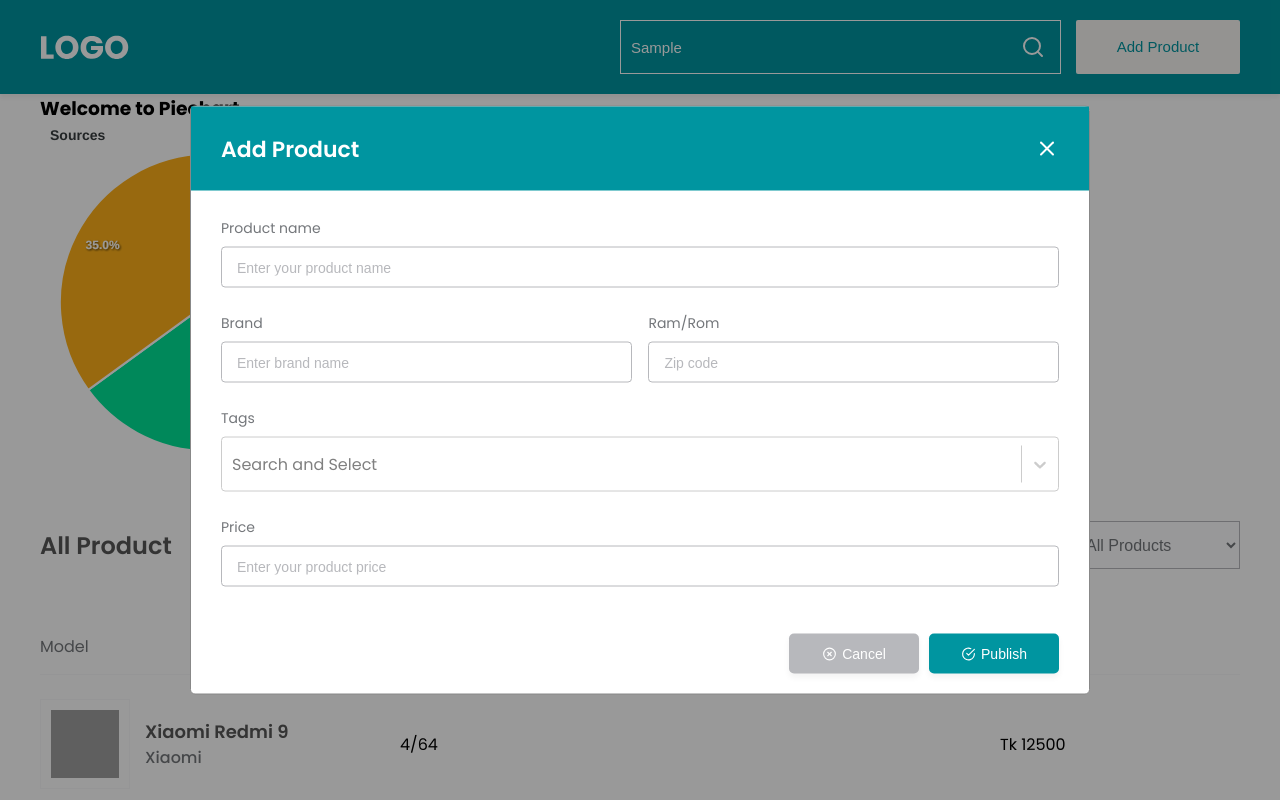
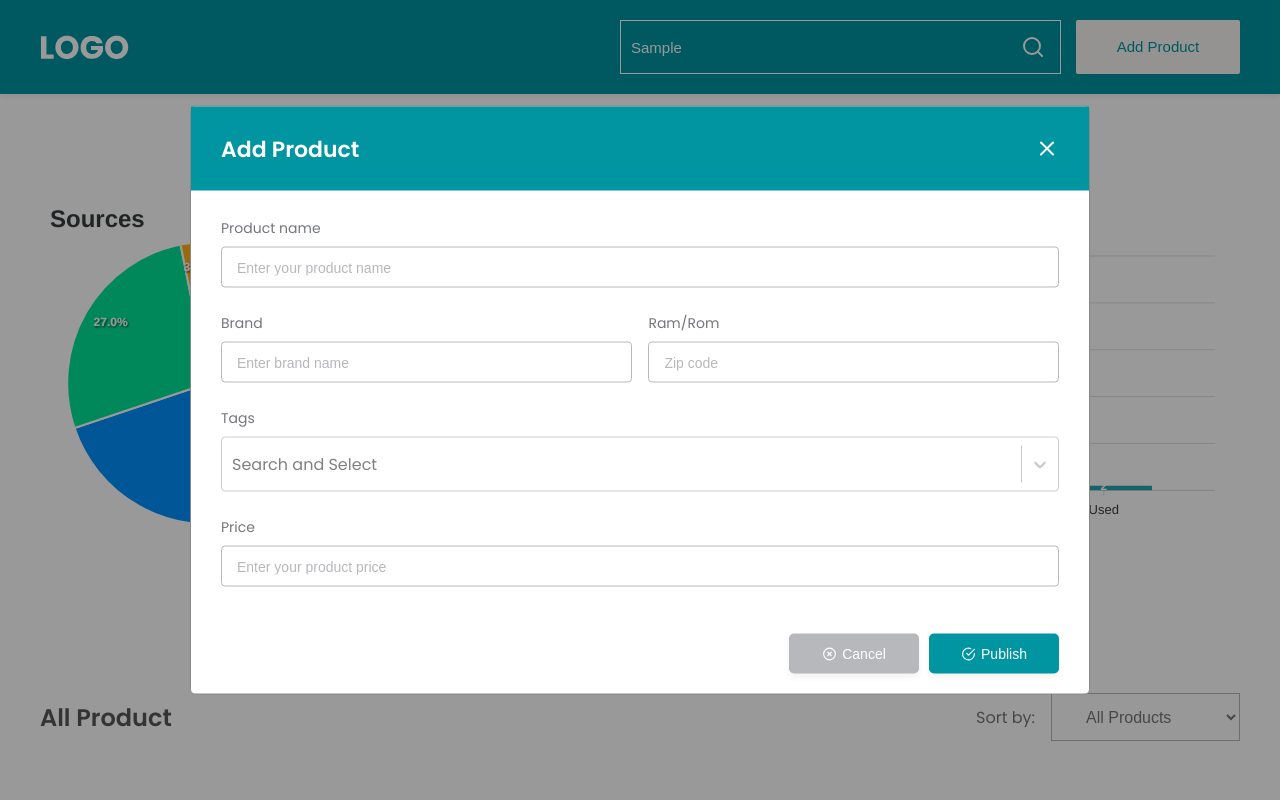
Before and after one commit to mhhasanmehedi/react-task, a React (Create React App) app: page / in a window 1280 px wide. Both pictures are taken after typing "Sample" into the empty fields and a click on the button "Add Product". Shown: the top 800 px of the page. Built offline with nearby package versions, Linux system fonts and the light colour scheme; grey boxes are pictures that could not be loaded.

Commit message:
added bar chart

```diff
--- a/package.json
+++ b/package.json
@@ -10,6 +10,7 @@
     "react": "^18.1.0",
     "react-apexcharts": "^1.4.0",
     "react-dom": "^18.1.0",
+    "react-modal-image": "^2.5.0",
     "react-scripts": "5.0.1",
     "react-select": "^5.3.2",
     "sass": "^1.52.1",
--- a/src/components/AddProductModal/AddProductModal.jsx
+++ b/src/components/AddProductModal/AddProductModal.jsx
@@ -19,8 +19,8 @@ const AddProductModal = ({ open, handleClose }) => {
     setSelectedOptions(data);
   }
   return (
-    <div class="modal" style={{ display: open ? "block" : "none" }}>
-      <div class="modal-content">
+    <div className="modal" style={{ display: open ? "block" : "none" }}>
+      <div className="modal-content">
         <div className="modal__top">
           <h3>Add Product</h3>
           <img src={Cross} alt="Cross icon" onClick={handleClose} />
--- /dev/null
+++ b/src/components/BarChart/BarChart.js
@@ -0,0 +1,43 @@
+import React from "react";
+import productData from "../../assets/data/data.json";
+import Chart from "react-apexcharts";
+import "./BarChart.scss";
+
+const BarChart = () => {
+  const official = productData.filter((ele) => ele.official_warranty === true);
+  const unofficial = productData.filter(
+    (ele) => ele.unofficial_warranty === true
+  );
+  const noWarranty = productData.filter((ele) => ele.no_warranty === true);
+  const usedPhone = productData.filter((ele) => ele.used_phone === true);
+  return (
+    <div className="barchart-container">
+      <Chart
+        type="bar"
+        width={706}
+        height={334}
+        series={[
+          {
+            name: "Phone Conditions",
+            data: [
+              official.length,
+              unofficial.length,
+              noWarranty.length,
+              usedPhone.length,
+            ],
+          },
+        ]}
+        options={{
+          title: { text: "Conditions", style: { fontSize: 24 } },
+          colors: ["#0095A0"],
+          xaxis: {
+            tickPlacement: "on",
+            categories: ["Official", "Unofficial", "Without warranty", "Used"],
+          },
+        }}
+      ></Chart>
+    </div>
+  );
+};
+
+export default BarChart;
--- /dev/null
+++ b/src/components/BarChart/BarChart.scss
@@ -0,0 +1,7 @@
+tspan {
+  font-size: 13px !important;
+}
+
+.apexcharts-toolbar {
+  display: none !important;
+}
--- a/src/components/Header/Header.jsx
+++ b/src/components/Header/Header.jsx
@@ -4,7 +4,7 @@ import Logo from "../../assets/images/logo.svg";
 import Search from "../../assets/images/search.svg";
 import AddProductModal from "../AddProductModal/AddProductModal";
 
-const Header = () => {
+const Header = ({ setQuery }) => {
   const [open, setOpen] = useState(false);
   const handleOpen = () => setOpen(true);
   const handleClose = () => setOpen(false);
@@ -18,7 +18,12 @@ const Header = () => {
           </div>
           <div className="header-right">
             <div className="search-field">
-              <input type="text" placeholder="Search by Title or Brand" />
+              <input
+                type="text"
+                className="search"
+                onChange={(e) => setQuery(e.target.value)}
+                placeholder="Search by Title or Brand"
+              />
               <img src={Search} alt="Search" />
             </div>
             <button className="add-product-btn" onClick={handleOpen}>
--- a/src/components/Piechart/Piechart.jsx
+++ b/src/components/Piechart/Piechart.jsx
@@ -1,36 +1,25 @@
-import React, { useEffect, useState } from 'react';
-import './Piechart.scss';
-import Chart from 'react-apexcharts';
-import productData from '../../assets/data/data.json';
+import React from "react";
+import "./Piechart.scss";
+import Chart from "react-apexcharts";
+
+import productData from "../../assets/data/data.json";
 
 const Piechart = () => {
-  const [sellerName, setSellerName] = useState([]);
-  const [phonePercentage, setPhonePercentage] = useState([]);
-  useEffect(() => {
-    const sName = [];
-    const pPercentage = [];
-    const data = productData;
-    for (let i = 0; i < data.length; i++) {
-      sName.push(data[i].seller_name);
-      pPercentage.push(data[i]);
-    }
-
-    setSellerName(sName);
-    setPhonePercentage(pPercentage);
-  }, []);
+  const daraz = productData.filter((ele) => ele.seller_name === "Daraz");
+  const pickaboo = productData.filter((ele) => ele.seller_name === "Pickaboo");
+  // const bikroy = productData.filter((ele) => ele.seller_name === "Bikroy");
 
   return (
     <>
-      <div className='piechart-container'>
-        <h3>Welcome to Piechart</h3>
+      <div className="piechart-container">
         <Chart
-          type='pie'
+          type="pie"
           width={432}
-          height='550'
-          series={[35, 30, 35]}
+          height={334}
+          series={[daraz.length, pickaboo.length, 2]}
           options={{
-            title: { text: 'Sources' },
-            labels: ['Daraz', 'Bikroy', 'Picaboo'],
+            title: { text: "Sources", style: { fontSize: 24 } },
+            labels: ["Daraz", "Picaboo", "Bikroy"],
           }}
         ></Chart>
       </div>
--- a/src/components/Product/Product.jsx
+++ b/src/components/Product/Product.jsx
@@ -1,21 +1,25 @@
-import React, { useState } from 'react';
-import './Product.scss';
+import React from "react";
+import "./Product.scss";
+import ModalImage from "react-modal-image";
 
 const Product = ({ data }) => {
-  const [tag, setTag] = useState([]);
-  // if (data.ram >= '4') {
-  //   return setTag('Best performance');
-  // }
   return (
     <>
       <tr>
         <td>
-          <div className='model-box d-flex'>
-            <div className='imgbox'>
-              <img src={data.phone_images[0]} alt='Phone image' />
+          <div className="model-box d-flex">
+            <div className="imgbox">
+              <ModalImage
+                hideDownload={true}
+                hideZoom={true}
+                showRotate={true}
+                small={data.phone_images[0]}
+                large={data.phone_images[1]}
+                alt={data.phone_title}
+              />
             </div>
 
-            <div className='model-name'>
+            <div className="model-name">
               <h3>
                 {data.phone_details.model} <span>{data.brand}</span>
               </h3>
@@ -26,17 +30,53 @@ const Product = ({ data }) => {
           {data.ram}/{data.storage}
         </td>
         <td>
-          <div className='tag-name'>
-            {/* {data.speciality.slice(0, 3).map((sp, index) => (
+          <div className="tag-name">
+            {(data.phone_price <= 20000 &&
+              Number(data.ram) >= 4 &&
+              Number(data.storage) >= 64 &&
+              data.brand === "Xiaomi") ||
+            data.brand === "Realme" ? (
               <span
-                key={index}
                 style={{
-                  background: index[0] ? 'red' : index[1] ? 'yellow' : 'green',
+                  border: `1px solid #DD9E10`,
+                  color: "#DD9E10",
                 }}
               >
-                {sp}
+                Best Value
               </span>
-            ))} */}
+            ) : (
+              ""
+            )}
+            {Number(data.storage) >= 64 &&
+            data.phone_details.external === "microSDXC (dedicated slot)" &&
+            data.phone_details.selfieCamera &&
+            Number(data.phone_details.selfieCamera.slice(0, 2)) >= 13 ? (
+              <span
+                style={{
+                  border: `1px solid #874C72`,
+                  color: "#874C72",
+                }}
+              >
+                Best Camera
+              </span>
+            ) : (
+              ""
+            )}
+
+            {Number(data.storage) <= 128 &&
+            Number(data.ram) > 4 &&
+            data.phone_price > 20000 ? (
+              <span
+                style={{
+                  border: `1px solid #11A0DB`,
+                  color: "#11A0DB",
+                }}
+              >
+                Best Performance
+              </span>
+            ) : (
+              ""
+            )}
           </div>
         </td>
         <td>Tk {data.phone_price}</td>
--- a/src/components/Product/Product.scss
+++ b/src/components/Product/Product.scss
@@ -8,6 +8,11 @@
     img {
       height: 100%;
       width: 100%;
+      object-fit: cover;
+    }
+    #react-modal-image-img {
+      height: 100%;
+      width: 500px;
       object-fit: cover;
     }
   }
@@ -30,9 +35,8 @@
   gap: 5px;
   flex-wrap: wrap;
   span {
+    padding: 0px 3px;
     height: 26px;
-    background: rgba(221, 158, 16, 0.1);
-    border: 0.5px solid #dd9e10;
     border-radius: 2px;
   }
 }
--- a/src/components/Products/Products.jsx
+++ b/src/components/Products/Products.jsx
@@ -1,15 +1,15 @@
-import React from 'react';
-import './Products.scss';
-import ProductsData from '../../assets/data/data.json';
-import Product from '../Product/Product';
+import React from "react";
+import "./Products.scss";
+import ProductsData from "../../assets/data/data.json";
+import Product from "../Product/Product";
 
-const Products = () => {
+const Products = ({ search }) => {
   return (
-    <div className='product-container'>
-      <div className='container'>
-        <div className='product__title d-flex'>
+    <div className="product-container">
+      <div className="container">
+        <div className="product__title d-flex">
           <h3>All Product</h3>
-          <div className='sorting d-flex'>
+          <div className="sorting d-flex">
             <span>Sort by:</span>
             <select>
               <option>All Products</option>
@@ -18,8 +18,8 @@ const Products = () => {
             </select>
           </div>
         </div>
-        <div className='products'>
-          <table id='customers'>
+        <div className="products">
+          <table id="customers">
             <thead>
               <tr>
                 <th>Model</th>
@@ -29,7 +29,7 @@ const Products = () => {
               </tr>
             </thead>
             <tbody>
-              {ProductsData.map((data, index) => (
+              {search(ProductsData).map((data, index) => (
                 <Product data={data} key={index} />
               ))}
             </tbody>
--- a/src/pages/Home.jsx
+++ b/src/pages/Home.jsx
@@ -1,17 +1,30 @@
-import React from 'react';
-import Header from '../components/Header/Header';
-import Piechart from '../components/Piechart/Piechart';
-import './Home.scss';
-import Products from '../components/Products/Products';
+import React, { useState } from "react";
+import Header from "../components/Header/Header";
+import Piechart from "../components/Piechart/Piechart";
+import "./Home.scss";
+import Products from "../components/Products/Products";
+import BarChart from "../components/BarChart/BarChart";
 
 const Home = () => {
+  const [query, setQuery] = useState("");
+
+  const keys = ["brand", "phone_title"];
+
+  const search = (data) => {
+    return data.filter((item) =>
+      keys.some((key) => item[key].toLowerCase().includes(query))
+    );
+  };
   return (
     <>
-      <Header />
-      <div className='container'>
-        <Piechart />
+      <Header setQuery={setQuery} />
+      <div className="container">
+        <div className="chart">
+          <Piechart />
+          <BarChart />
+        </div>
       </div>
-      <Products />
+      <Products search={search} />
     </>
   );
 };
--- a/src/pages/Home.scss
+++ b/src/pages/Home.scss
@@ -0,0 +1,6 @@
+.chart {
+  display: flex;
+  align-items: center;
+  justify-content: space-between;
+  padding: 100px 0;
+}
```
Also changed, not shown: 1 other file (tests, documents, lock files or other folders).
